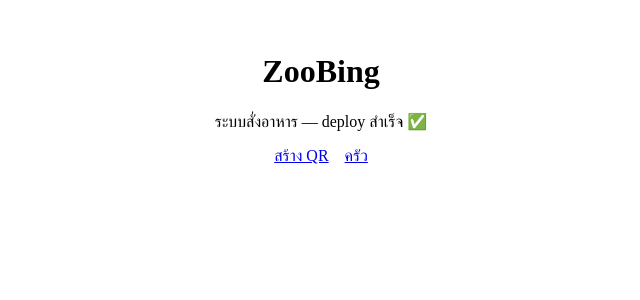
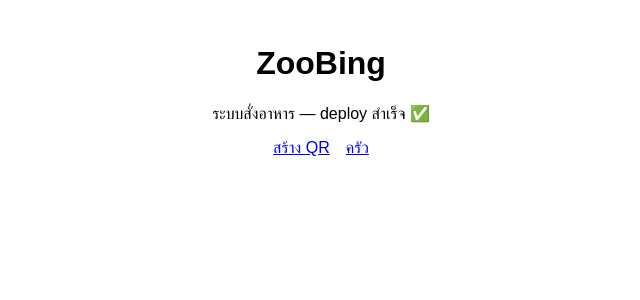
Before and after one commit to s6904035612074-source/ZooBing, a Next.js app: page / in a window 1280 px wide. Shown: the top 300 px of the page, without its empty margins (319-959 px from the left). Built offline with nearby package versions, Linux system fonts and the light colour scheme.

Commit message:
Create layout.js

```diff
--- /dev/null
+++ b/app/layout.js
@@ -0,0 +1,12 @@
+export const metadata = {
+  title: "ZooBing",
+  description: "ระบบสั่งอาหารร้าน ZooBing",
+};
+
+export default function RootLayout({ children }) {
+  return (
+    <html lang="th">
+      <body style={{ fontFamily: "sans-serif", margin: 0 }}>{children}</body>
+    </html>
+  );
+}
```
